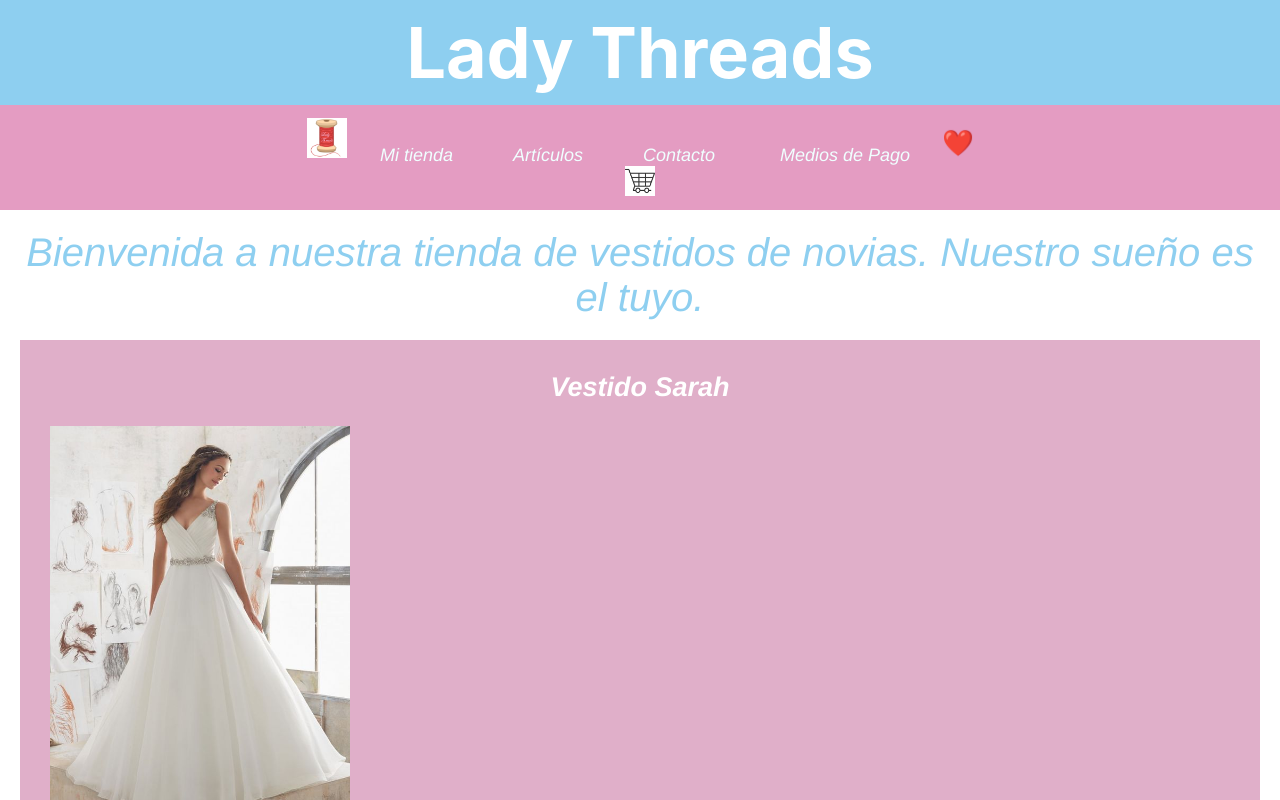
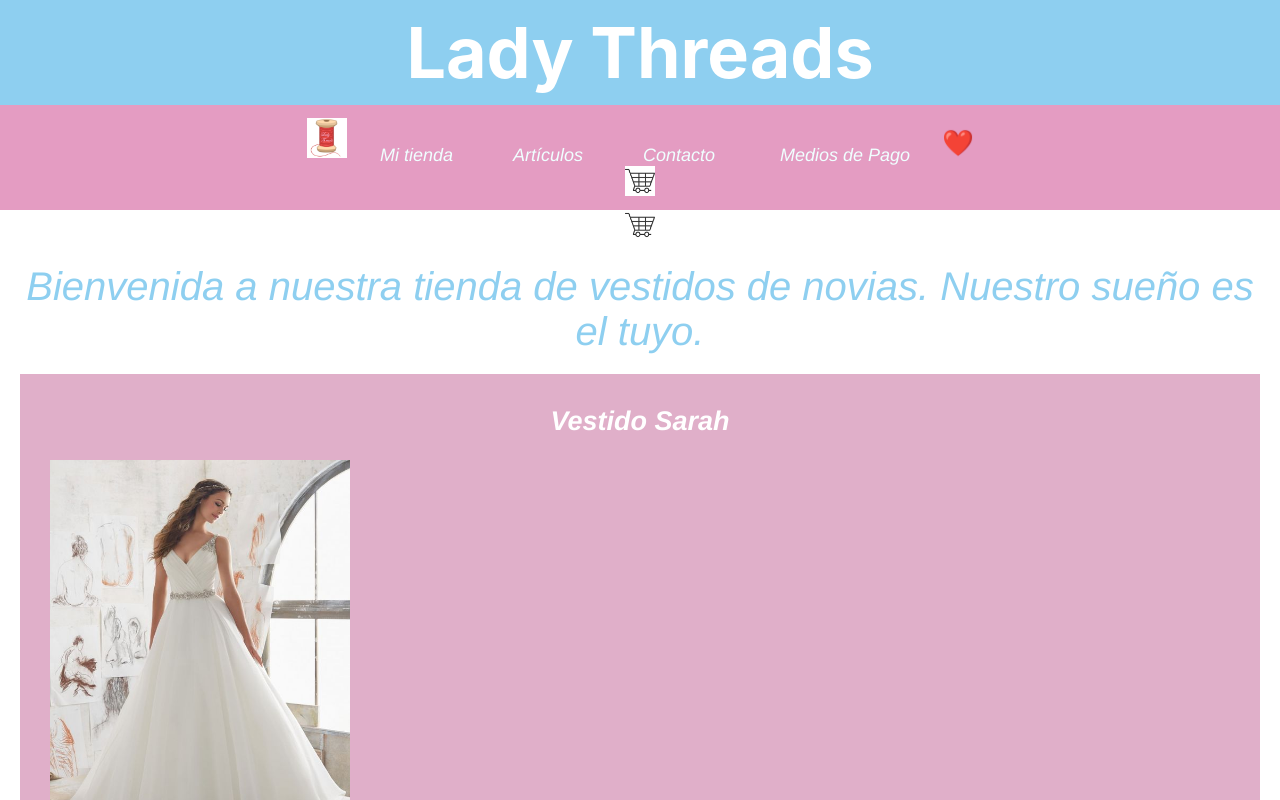
Before and after one commit to CamilaSalvi/primeraapp, a React (Create React App) app: page / in a window 1280 px wide. Shown: the top 800 px of the page. Built offline with nearby package versions, Linux system fonts and the light colour scheme.

Commit message:
Add files via upload

```diff
--- a/src/App.js
+++ b/src/App.js
@@ -17,7 +17,7 @@ function App() {
         <NavBar>
 
         </NavBar>
-
+        <CartWidget></CartWidget>
         <ItemCount greeting='Bienvenida a nuestra tienda de vestidos de novias. Nuestro sueño es el tuyo.' itemVenta='Vestido Sarah'></ItemCount>
       </body>
 
```
